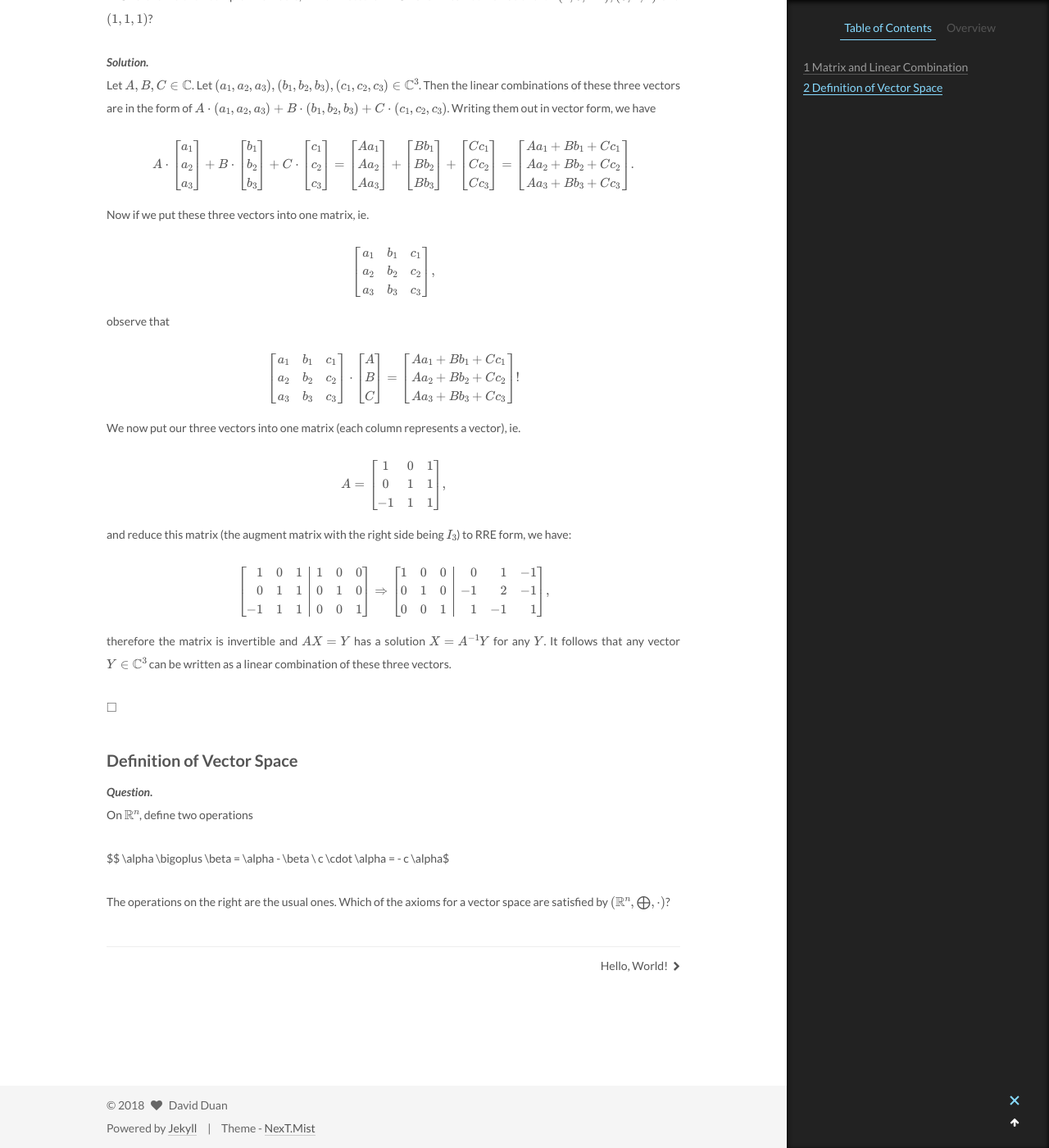
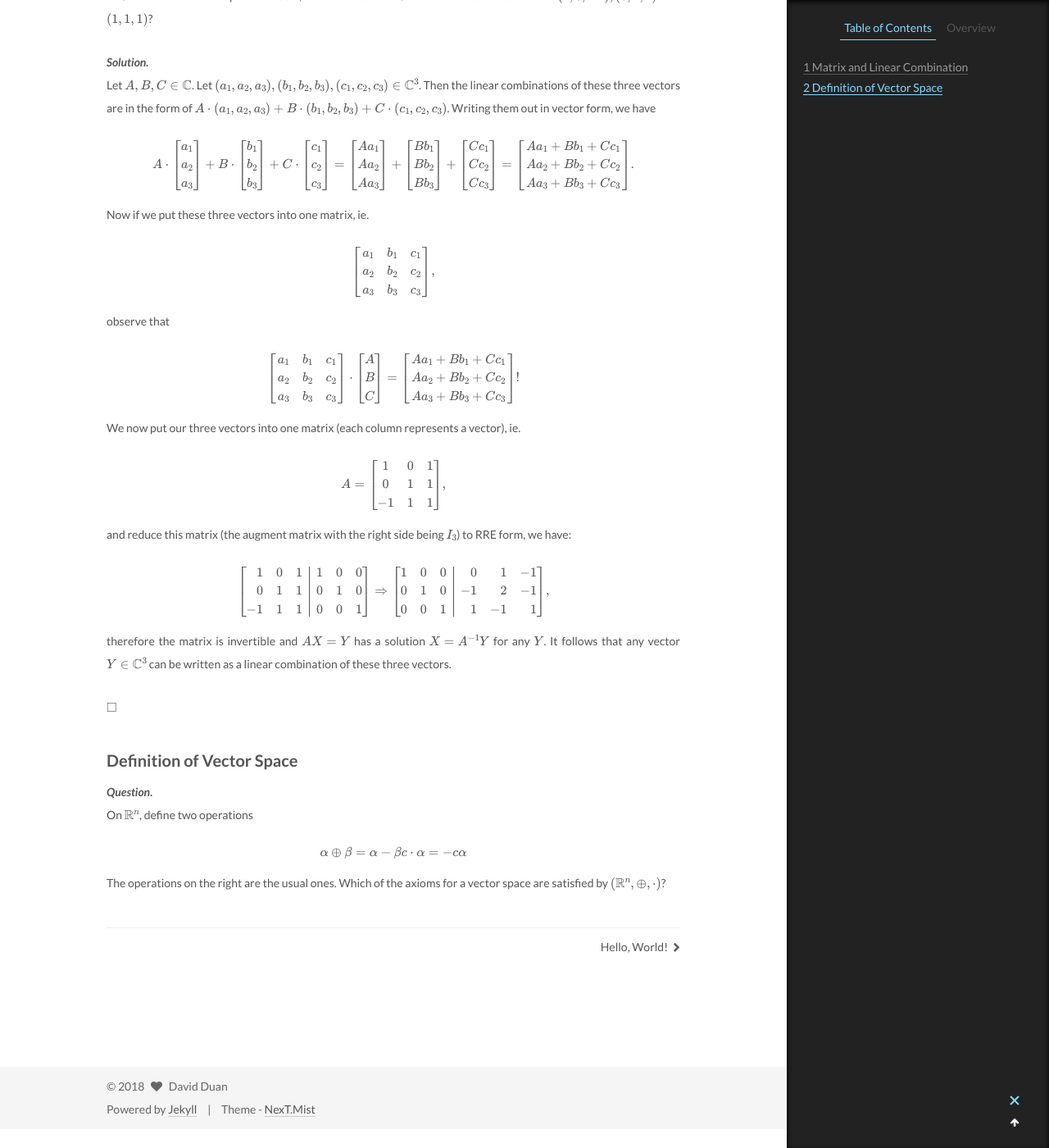
Before and after one commit to owaindex/Rootofallevii.github.io, a Jekyll site: the page built from _posts/2018-02-05-Math146-Review.md, in a window 1280 px wide and 1400 px high, scrolled down 453 px. Shown: the whole window at 82% size. Built offline with Jekyll 4.4.1, drawn with Linux system fonts in a browser that asks for light colours; formulas are drawn with MathJax 3.

Commit message:
Update 2018-02-05-Math146-Review.md

```diff
--- a/_posts/2018-02-05-Math146-Review.md
+++ b/_posts/2018-02-05-Math146-Review.md
@@ -35,6 +35,6 @@ $\square$
 ***Question.***\\
 On $\mathbb{R}^n$, define two operations
 
-$$ \alpha \bigoplus \beta = \alpha - \beta \\ c \cdot \alpha = - c \alpha$
+$$ \alpha \oplus \beta = \alpha - \beta \\ c \cdot \alpha = - c \alpha$$
 
-The operations on the right are the usual ones. Which of the axioms for a vector space are satisfied by $(\mathbb{R}^n, \bigoplus, \cdot)$?
+The operations on the right are the usual ones. Which of the axioms for a vector space are satisfied by $(\mathbb{R}^n, \oplus, \cdot)$?
```
